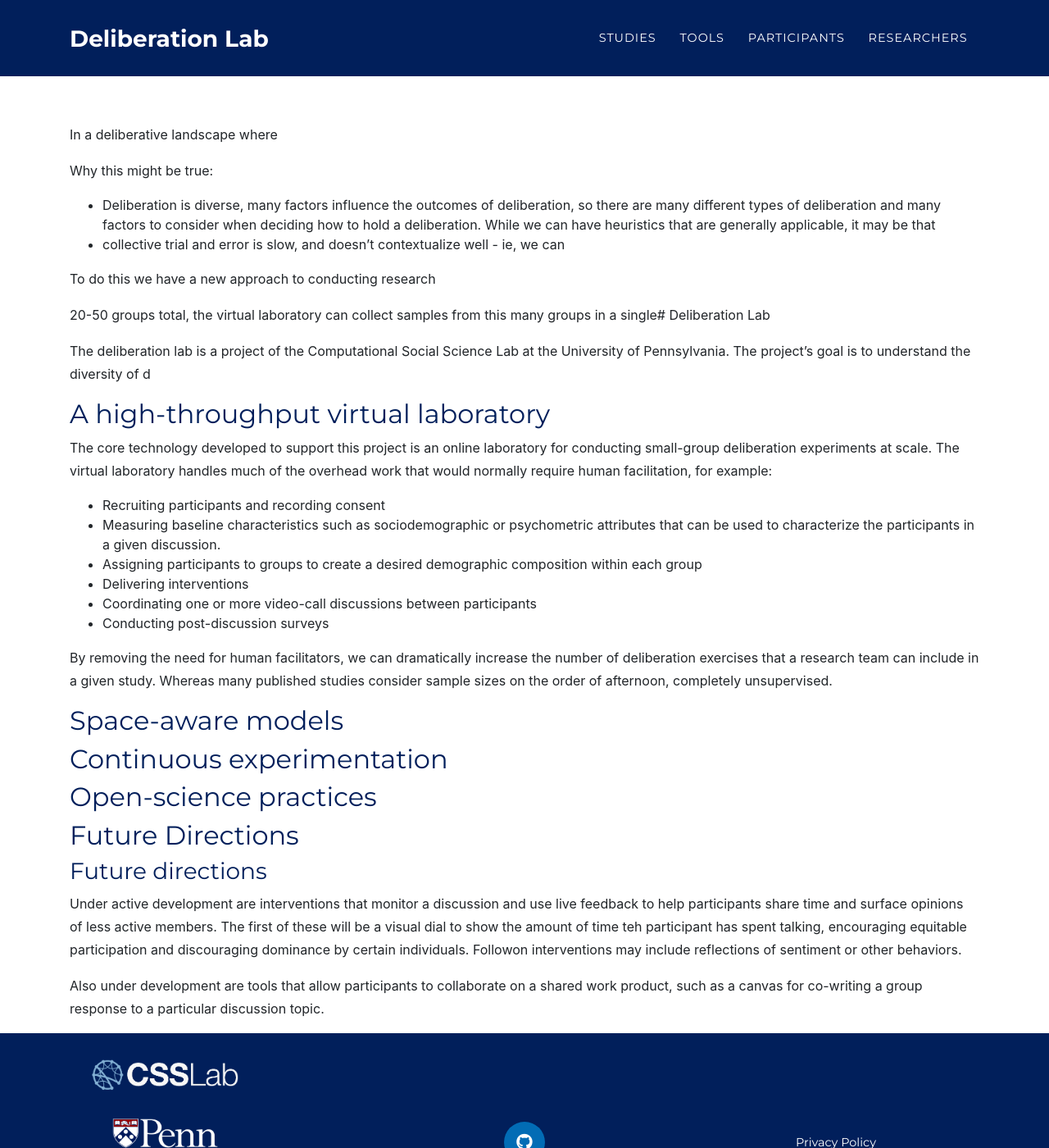
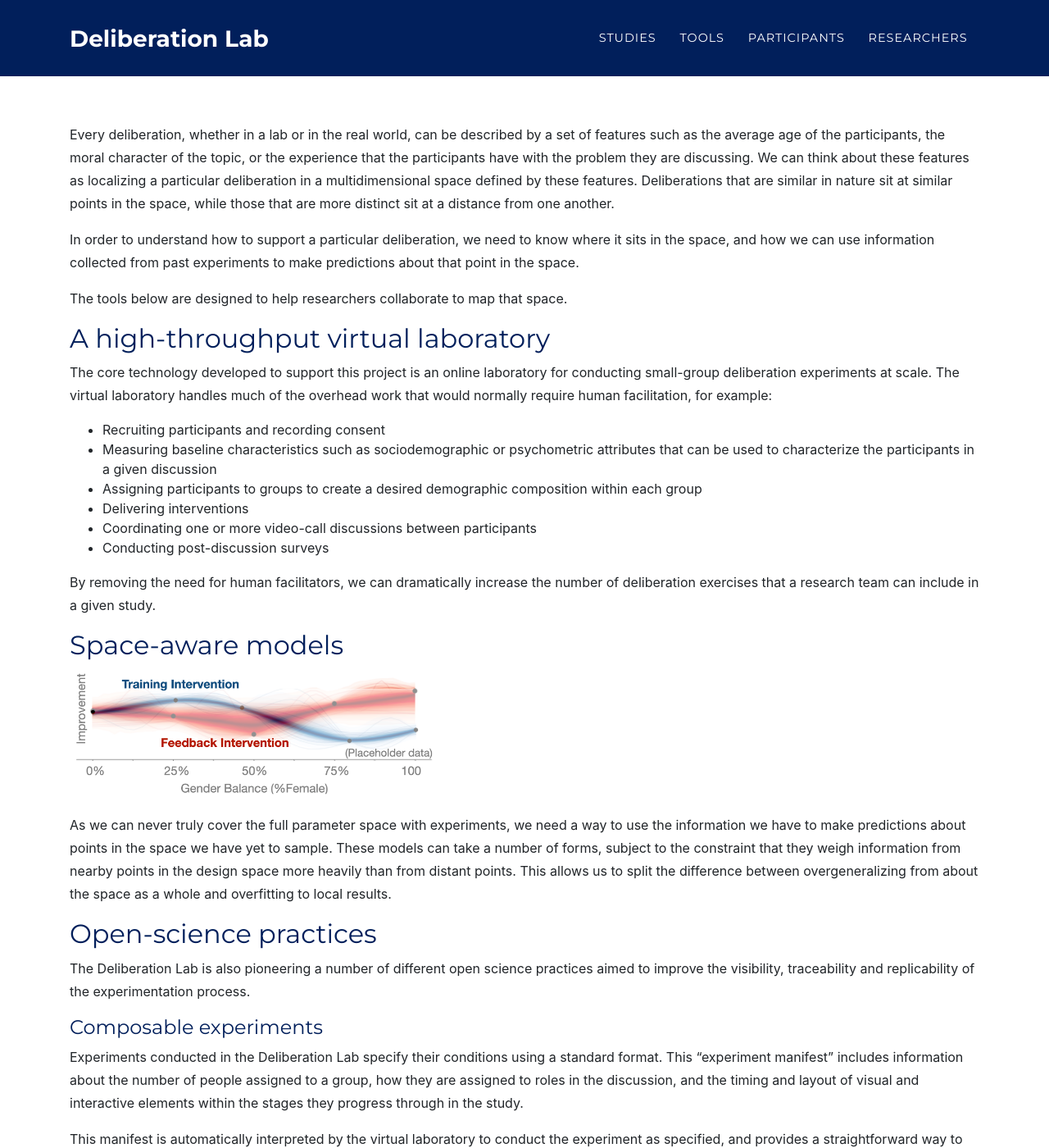
Before and after one commit to Watts-Lab/deliberation-website, a Jekyll site: the page built from tools.md, in a window 1280 px wide and 1400 px high. Shown: the whole window at 82% size. Built offline with Jekyll 4.4.1, drawn with Linux system fonts in a browser that asks for light colours; some web fonts are replaced; some of the changed text lies outside the part shown.

Commit message:
update tools

````diff
--- a/tools.md
+++ b/tools.md
@@ -3,41 +3,102 @@
 title: Tools
 ---
 
-In a deliberative landscape where
+Every deliberation, whether in a lab or in the real world, can be described by a set of features such as the average age of the participants, the moral character of the topic, or the experience that the participants have with the problem they are discussing. We can think about these features as localizing a particular deliberation in a multidimensional space defined by these features. Deliberations that are similar in nature sit at similar points in the space, while those that are more distinct sit at a distance from one another.
 
-Why this might be true:
+In order to understand how to support a particular deliberation, we need to know where it sits in the space, and how we can use information collected from past experiments to make predictions about that point in the space.
 
-- Deliberation is diverse, many factors influence the outcomes of deliberation, so there are many different types of deliberation and many factors to consider when deciding how to hold a deliberation. While we can have heuristics that are generally applicable, it may be that
-- collective trial and error is slow, and doesn't contextualize well - ie, we can
-
-To do this we have a new approach to conducting research
-
-20-50 groups total, the virtual laboratory can collect samples from this many groups in a single# Deliberation Lab
-
-The deliberation lab is a project of the Computational Social Science Lab at the University of Pennsylvania. The project's goal is to understand the diversity of d
+The tools below are designed to help researchers collaborate to map that space.
 
 ## A high-throughput virtual laboratory
 
 The core technology developed to support this project is an online laboratory for conducting small-group deliberation experiments at scale. The virtual laboratory handles much of the overhead work that would normally require human facilitation, for example:
 
 - Recruiting participants and recording consent
-- Measuring baseline characteristics such as sociodemographic or psychometric attributes that can be used to characterize the participants in a given discussion.
+- Measuring baseline characteristics such as sociodemographic or psychometric attributes that can be used to characterize the participants in a given discussion
 - Assigning participants to groups to create a desired demographic composition within each group
 - Delivering interventions
 - Coordinating one or more video-call discussions between participants
 - Conducting post-discussion surveys
 
-By removing the need for human facilitators, we can dramatically increase the number of deliberation exercises that a research team can include in a given study. Whereas many published studies consider sample sizes on the order of afternoon, completely unsupervised.
+By removing the need for human facilitators, we can dramatically increase the number of deliberation exercises that a research team can include in a given study.
 
 ## Space-aware models
 
-## Continuous experimentation
+![gaussian process curves](/assets/img/space_aware_model.png){: style="float: center" width="450"}
+
+As we can never truly cover the full parameter space with experiments, we need a way to use the information we have to make predictions about points in the space we have yet to sample. These models can take a number of forms, subject to the constraint that they weigh information from nearby points in the design space more heavily than from distant points. This allows us to split the difference between overgeneralizing from about the space as a whole and overfitting to local results.
 
 ## Open-science practices
 
-## Future Directions
+The Deliberation Lab is also pioneering a number of different open science practices aimed to improve the visibility, traceability and replicability of the experimentation process.
+
+#### Composable experiments
+
+Experiments conducted in the Deliberation Lab specify their conditions using a standard format. This "experiment manifest" includes information about the number of people assigned to a group, how they are assigned to roles in the discussion, and the timing and layout of visual and interactive elements within the stages they progress through in the study.
+
+This manifest is automatically interpreted by the virtual laboratory to conduct the experiment as specified, and provides a straightforward way to preregister each experiment trial. The manifest is saved with the data object that results from the sample, allowing researchers to precisely document the experiment procedure, and perform exact replications in a straightforward manner.
+
+The following example illustrates an experiment condition in which two people have a 10-minute discussion about their views on urban rioting. One is randomly assigned to present their views on the topic, while the other is told to listen. Their attitudes are measured before and after the discussion, and they are then given standardized surveys measuring their percption of their alter's listening behavior.
+
+```yaml
+- name: baseline_control
+  desc: Listening study baseline condition
+  playerCount: 2
+  assignPositionsBy: random
+  gameStages:
+    - name: Intro
+      type: prompt
+      duration: 45
+      elements:
+        - intro_no_training.md
+        - type: submitButton
+
+    - name: Attitude Presurvey
+      duration: 120
+      elements:
+        - urban_unrest_survey.md
+        - type: submitButton
+
+    - name: Discussion
+      duration: 600
+      chatType: video
+      elements:
+        - type: prompt
+          file: urban_unrest_discussion.md
+        - type: prompt
+          file: instructions_listener.md
+          showToPositions:
+            - 0
+        - type: prompt
+          file: projects/weinstein_listening/instructions_speaker.md
+          showToPositions:
+            - 1
+
+    - name: Attitude Postsurvey
+      duration: 120
+      elements:
+        - projects/SDC_behavior/urban_unrest_survey.md
+        - type: submitButton
+
+  exitSurveys:
+    - ConstructiveListeningBehaviors
+    - Demographics
+```
+
+#### Instant pre-registration
+
+As the virtual lab automates the running of experiments, we are able to preregister each sample as it begins. This allows for full traceability of data collection through to actual published data. While allowing for temporary embargo of data prior to publication, this traceability helps avoid the "file drawer" problem by providing an easy way to measure the data publication rate, and coordinate the release of embargoed data.
+
+#### Out-of-sample prediction
+
+Rather than relying on out-of-date statistical procedures, the virtual lab is set up to measure the credibility of its data and models using best practices taken from the field of machine learning. Different models are adjudicated based on their ability to make predictions for data that was not present in the training dataset. By comparing the predictive accuracy of formal theoretical models with that of unconstrained ML models, we can get an estimate of the amount of predictable variance explained by current theory, and determine areas in which efforts to expand existing formal theory might be most fruitful.
+
+#### Continuous experimentation
+
+Combining automated experimentation with out-of-sample prediction enables a new workflow for conducting experiments. In a traditional experimental paradigm, all data collection and statistical analyses are preregistered before collecting data in a single campaign. The tools we are developing allow us to move towards continuous data collection, such that the credibility of models trained on data collected up to this week is assessed on its ability to predict data taken next week.
+
 ### Future directions
 
-Under active development are interventions that monitor a discussion and use live feedback to help participants share time and surface opinions of less active members. The first of these will be a visual dial to show the amount of time teh participant has spent talking, encouraging equitable participation and discouraging dominance by certain individuals. Followon interventions may include reflections of sentiment or other behaviors.
+Under active development are interventions that monitor a discussion and use live feedback to help participants share time and surface opinions of less active members. The first of these will be a visual dial to show the amount of time teh participant has spent talking, encouraging equitable participation and discouraging dominance by certain individuals. Follow-on interventions may include reflections of sentiment or other behaviors.
 
 Also under development are tools that allow participants to collaborate on a shared work product, such as a canvas for co-writing a group response to a particular discussion topic.
````
Also changed, not shown: assets/img/space_aware_model.png (added), 1 other file.
